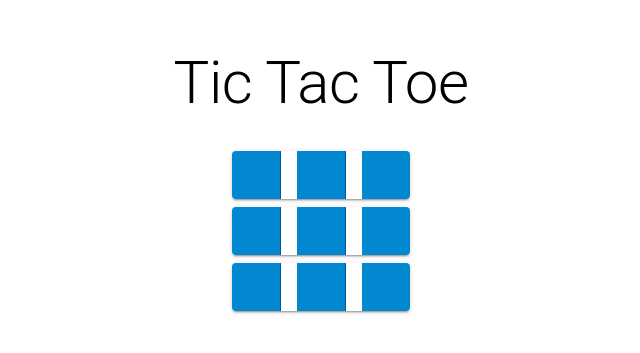
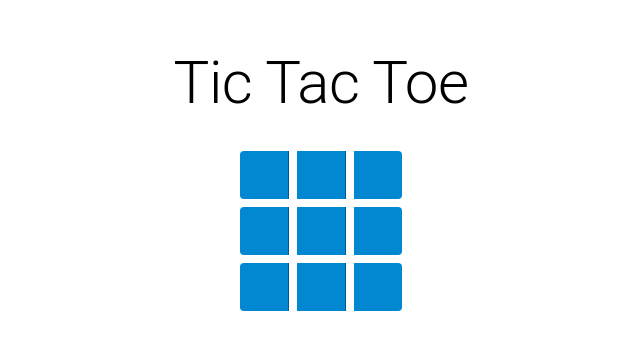
Before and after one commit to kaseyknudsen/tic-tac-toe-game, a React (Create React App) app: page / in a window 1280 px wide. Shown: the part 229-582 px from the top of the page, without its empty margins (319-959 px from the left). Built offline with nearby package versions, Linux system fonts and the light colour scheme.

Commit message:
initial setup

```diff
--- a/src/App.js
+++ b/src/App.js
@@ -3,35 +3,37 @@ import { ButtonGroup, Button, Typography } from "@mui/material";
 function App() {
   return (
     <div className="App">
-      <Typography variant="h2" mb={4} >Tic Tac Toe</Typography>
+      <Typography variant="h2" mb={4}>
+        Tic Tac Toe
+      </Typography>
       <ButtonGroup
+        disableElevation
         variant="contained"
-        aria-label="outlined primary button group"
+        // aria-label="outlined primary button group"
         color="info"
-        size="medium"
-        sx={{ columnGap: 2, marginBottom: 1 }}
+        sx={{ columnGap: 1, marginBottom: 1 }}
       >
         <Button sx={{ p: 3 }}></Button>
         <Button sx={{ p: 3 }}></Button>
         <Button sx={{ p: 3 }}></Button>
       </ButtonGroup>
       <ButtonGroup
+        disableElevation
         variant="contained"
         aria-label="outlined primary button group"
         color="info"
-        size="medium"
-        sx={{ columnGap: 2, marginBottom: 1 }}
+        sx={{ columnGap: 1, marginBottom: 1 }}
       >
         <Button sx={{ p: 3 }}></Button>
         <Button sx={{ p: 3 }}></Button>
         <Button sx={{ p: 3 }}></Button>
       </ButtonGroup>
       <ButtonGroup
+        disableElevation
         variant="contained"
         aria-label="outlined primary button group"
         color="info"
-        size="medium"
-        sx={{ columnGap: 2 }}
+        sx={{ columnGap: 1 }}
       >
         <Button sx={{ p: 3 }}></Button>
         <Button sx={{ p: 3 }}></Button>
```
